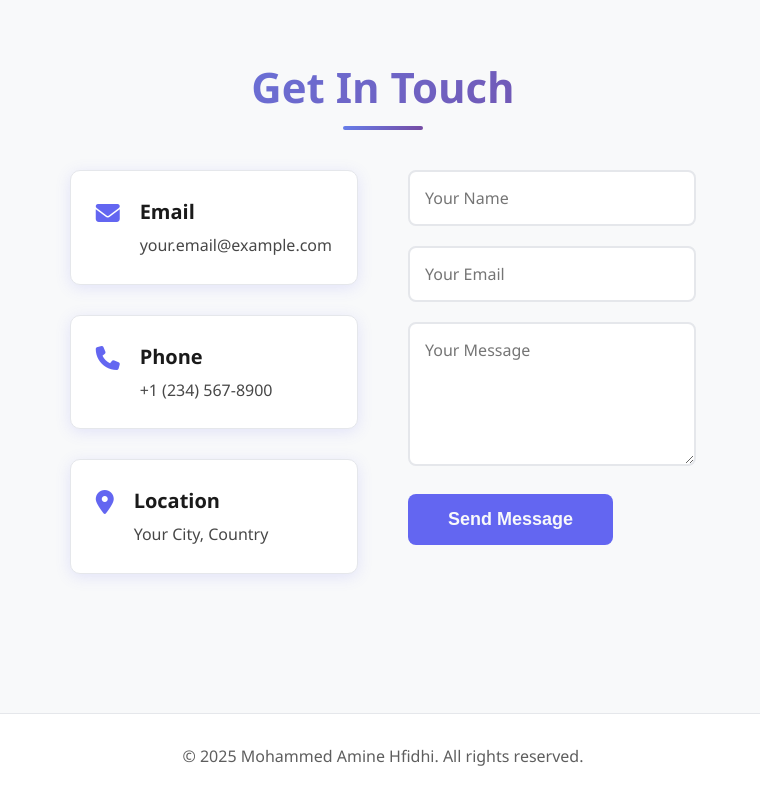
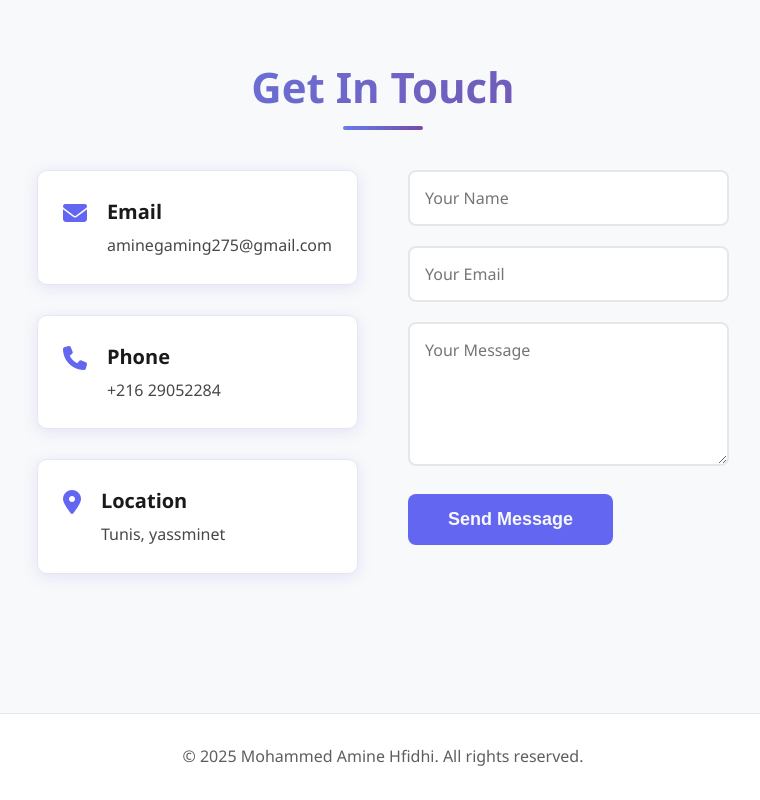
Before and after one commit to iceberg011/Personal-profile, a plain HTML site: page index.html in a window 1280 px wide. Shown: the part 2827-3627 px from the top of the page, without its empty margins (257-1017 px from the left). Drawn offline with Linux system fonts and the light colour scheme; no server answers.

Commit message:
Update print statement from 'Hello' to 'Goodbye'

```diff
--- a/index.html
+++ b/index.html
@@ -265,21 +265,21 @@
                         <i class="fas fa-envelope"></i>
                         <div>
                             <h3>Email</h3>
-                            <p>your.email@example.com</p>
+                            <p>aminegaming275@gmail.com</p>
                         </div>
                     </div>
                     <div class="contact-item">
                         <i class="fas fa-phone"></i>
                         <div>
                             <h3>Phone</h3>
-                            <p>+1 (234) 567-8900</p>
+                            <p>+216 29052284</p>
                         </div>
                     </div>
                     <div class="contact-item">
                         <i class="fas fa-map-marker-alt"></i>
                         <div>
                             <h3>Location</h3>
-                            <p>Your City, Country</p>
+                            <p>Tunis, yassminet</p>
                         </div>
                     </div>
                 </div>
```
